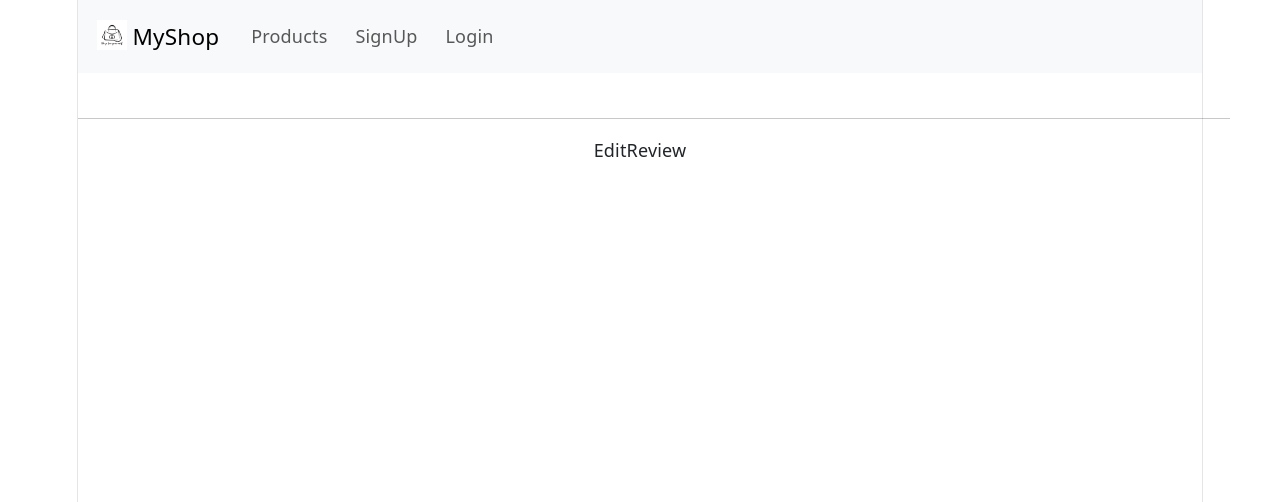
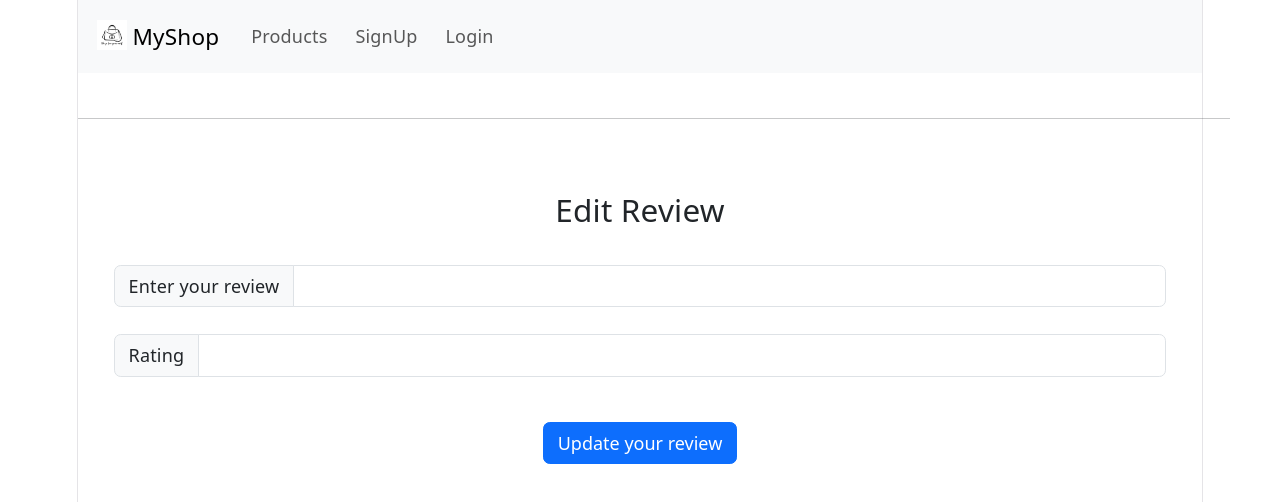
Before and after one commit to sara-faltas/E-commerce-Client, a React (Vite) app: page /editReview/1 in a window 1280 px wide. Shown: the top 502 px of the page. Built offline with nearby package versions, Linux system fonts and the light colour scheme; no server answers.

Commit message:
fix for deployment

```diff
--- a/src/pages/Admin/EditProduct.jsx
+++ b/src/pages/Admin/EditProduct.jsx
@@ -34,7 +34,6 @@ function EditProduct() {
       const response = await service.get(
         `${import.meta.env.VITE_SERVER_URL}/api/product/${productId}`,
       );
-      console.log("access edit -> data ",response.data)
       setTitle(response.data.title);
       setDescription(response.data.description);
       setPrice(response.data.price);
--- a/src/pages/ProductDetail.jsx
+++ b/src/pages/ProductDetail.jsx
@@ -11,6 +11,7 @@ import { useContext } from "react";
 import { AuthContext } from "../context/auth.context";
 import Accordion from "react-bootstrap/Accordion";
 import AddReview from "./Users/AddReview";
+import EditReview from "./Users/EditReview";
 
 import backpack from "../images/backpack.webp";
 
@@ -23,6 +24,7 @@ function ProductDetail() {
   const [reviews, setReviews] = useState([]);
   const [showReviews, setShowReviews] = useState(false);
   const [showReviewForm, setShowReviewForm] = useState(false);
+  const [ShowEditReviewForm, setShowEditReviewForm]= useState(false)
 
   useEffect(() => {
     getData();
@@ -35,7 +37,6 @@ function ProductDetail() {
         `${import.meta.env.VITE_SERVER_URL}/api/product/${productId}`,
       );
       setProduct(response.data);
-      console.log(response.data);
     } catch (error) {
       console.error(error);
     }
@@ -65,6 +66,7 @@ function ProductDetail() {
       console.log(error);
     }
   };
+
 
   return (
     <div>
@@ -115,6 +117,22 @@ function ProductDetail() {
                         ))}
                       </div>
                       <Card.Text> {review.reviewText} </Card.Text>
+                       {isLoggedIn && loggedUserRole === "user" && (
+            <>
+              <button
+                style={{ margin: "0.5rem" }}
+                type="button"
+                className="btn btn-primary"
+                onClick={() => setShowEditReviewForm(true)}
+              >
+                Edit review
+              </button>
+
+              {ShowEditReviewForm && (
+                <EditReview productId={productId} reviewId={review._id} setShowEditReviewForm={setShowEditReviewForm} getReview={getReview} />
+              )}
+            </>
+          )}
                     </Card.Body>
                   </Card>
                 ))
--- a/src/pages/ProductList.jsx
+++ b/src/pages/ProductList.jsx
@@ -32,7 +32,6 @@ function ProductList() {
     try {
       const response = await service.get (`${import.meta.env.VITE_SERVER_URL}/api/product`)
       setProduct(response.data)
-      console.log(response.data)
     } catch (error) {
       console.log(error)
     }
--- a/src/pages/Users/EditReview.jsx
+++ b/src/pages/Users/EditReview.jsx
@@ -1,6 +1,104 @@
-function EditReview() {
+import { Dropdown } from "bootstrap";
+import DropdownButton from "react-bootstrap/DropdownButton";
+import { useState } from "react";
+import { useEffect } from "react";
+import { useNavigate } from "react-router-dom";
+import Form from "react-bootstrap/Form";
+import InputGroup from "react-bootstrap/InputGroup";
+import Button from "react-bootstrap/Button";
+import Badge from "react-bootstrap/Badge";
+import { ToggleButton } from "react-bootstrap";
+import service from "../../services/index.services";
+
+
+function EditReview(props) {
+
+  const [reviewText, setReviewText] = useState("")
+  const [rating, setRating]= useState("")
+
+  const {productId,setShowEditReviewForm,reviewId}= props
+
+  const navigate = useNavigate();
+
+   useEffect(() => {
+    getData();
+  }, []);
+
+  // function to get product details from the database
+  const getData = async () => {
+    try {
+      const response = await service.get(
+        `${import.meta.env.VITE_SERVER_URL}/api/review/${reviewId}`,
+      );
+      setReviewText(response.data.reviewText);
+      setRating(response.data.rating);
+    } catch (error) {
+      console.log(error);
+    }
+  };
+
+  const handleSubmit = async (e)=>{
+      e.preventDefault();
+
+      const body = {
+        reviewText: reviewText,
+        rating:rating,
+      };
+      try {
+        const response = await service.patch( `${import.meta.env.VITE_SERVER_URL}/api/review/update/${reviewId}`,
+        body,
+      );
+      setShowEditReviewForm(false)
+      getReview()
+      } catch (error) {
+        console.log(error)
+      }
+    }
+
   return (
-    <div>EditReview</div>
+   <div>
+      <h3 style={{ marginTop: "4rem", marginBottom: "2rem" }}>
+      Edit Review
+      </h3>
+      <form style={{ margin: "2rem" }}>
+
+        <InputGroup className="mb-4">
+          <InputGroup.Text id="inputGroup-sizing-default" required>
+            Enter your review
+          </InputGroup.Text>
+          <Form.Control
+            aria-label="Default"
+            aria-describedby="inputGroup-sizing-default"
+            value={reviewText}
+            onChange={(e) => setReviewText(e.target.value)}
+          />
+        </InputGroup>
+
+
+        <InputGroup className="mb-4">
+          <InputGroup.Text id="inputGroup-sizing-default">
+            Rating
+          </InputGroup.Text>
+          <Form.Control
+            aria-label="Default"
+            aria-describedby="inputGroup-sizing-default"
+            value={rating}
+            onChange={(e) => setRating(e.target.value)}
+          />
+        </InputGroup>
+
+
+        <button
+          style={{ margin: "1rem" }}
+          type="button"
+          className="btn btn-primary"
+          onClick={handleSubmit}
+        >
+          Update your review
+        </button>
+      </form>
+
+    </div>
   )
 }
 export default EditReview
```
Also changed, not shown: src/App.jsx (+4 -4 lines).
